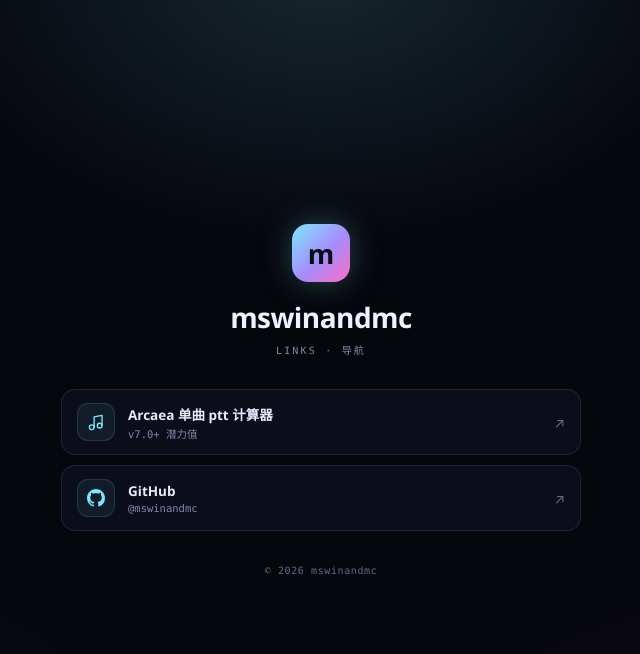
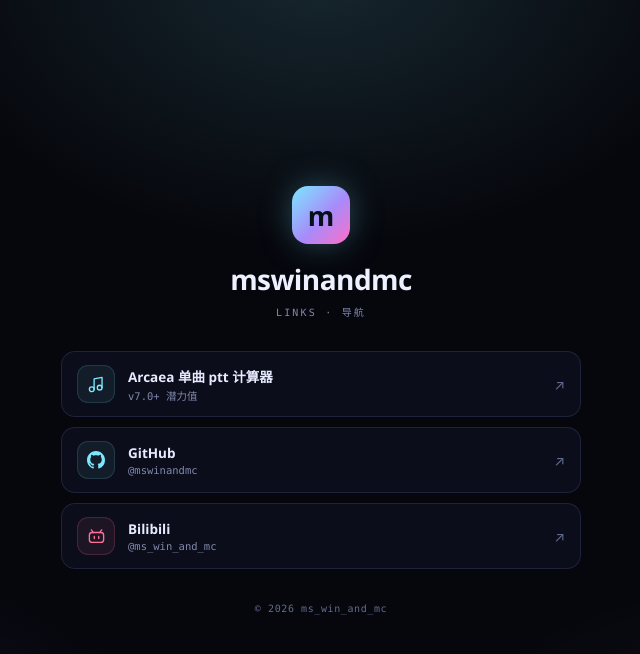
Before and after one commit to mswinandmc/mswinandmc.github.io, a plain HTML site: page index.html in a window 1280 px wide. Shown: the whole page, without its empty margins (319-959 px from the left). Drawn offline with Linux system fonts and the light colour scheme.

Commit message:
link bilibili

```diff
--- a/index.html
+++ b/index.html
@@ -45,9 +45,24 @@
       </span>
       <span class="arrow" aria-hidden="true">↗</span>
     </a>
+
+    <a class="link link--bili" href="https://space.bilibili.com/en/496241761" target="_blank" rel="noreferrer">
+      <span class="ico" aria-hidden="true">
+        <svg viewBox="0 0 24 24" width="19" height="19" fill="none" stroke="currentColor" stroke-width="1.7" stroke-linecap="round" stroke-linejoin="round">
+          <rect x="3" y="7" width="18" height="12.5" rx="3.5" />
+          <path d="M8 7 5.5 3.6M16 7l2.5-3.4" />
+          <path d="M9.2 12v2.6M14.8 12v2.6" />
+        </svg>
+      </span>
+      <span class="txt">
+        <b>Bilibili</b>
+        <small>@ms_win_and_mc</small>
+      </span>
+      <span class="arrow" aria-hidden="true">↗</span>
+    </a>
   </nav>
 
-  <footer class="foot">© 2026 mswinandmc</footer>
+  <footer class="foot">© 2026 ms_win_and_mc</footer>
 </main>
 </body>
 </html>
--- a/styles.css
+++ b/styles.css
@@ -112,6 +112,19 @@ h1 {
   border: 1px solid rgba(124, 231, 255, .14);
 }
 
+.link--bili:hover {
+  border-color: rgba(251, 114, 153, .42);
+  background: rgba(251, 114, 153, .075);
+}
+.link--bili .ico {
+  color: #fb7299;
+  background: rgba(251, 114, 153, .08);
+  border-color: rgba(251, 114, 153, .18);
+}
+.link.link--bili:hover .arrow {
+  color: #fb7299;
+}
+
 .txt {
   flex: 1;
   min-width: 0;
```
